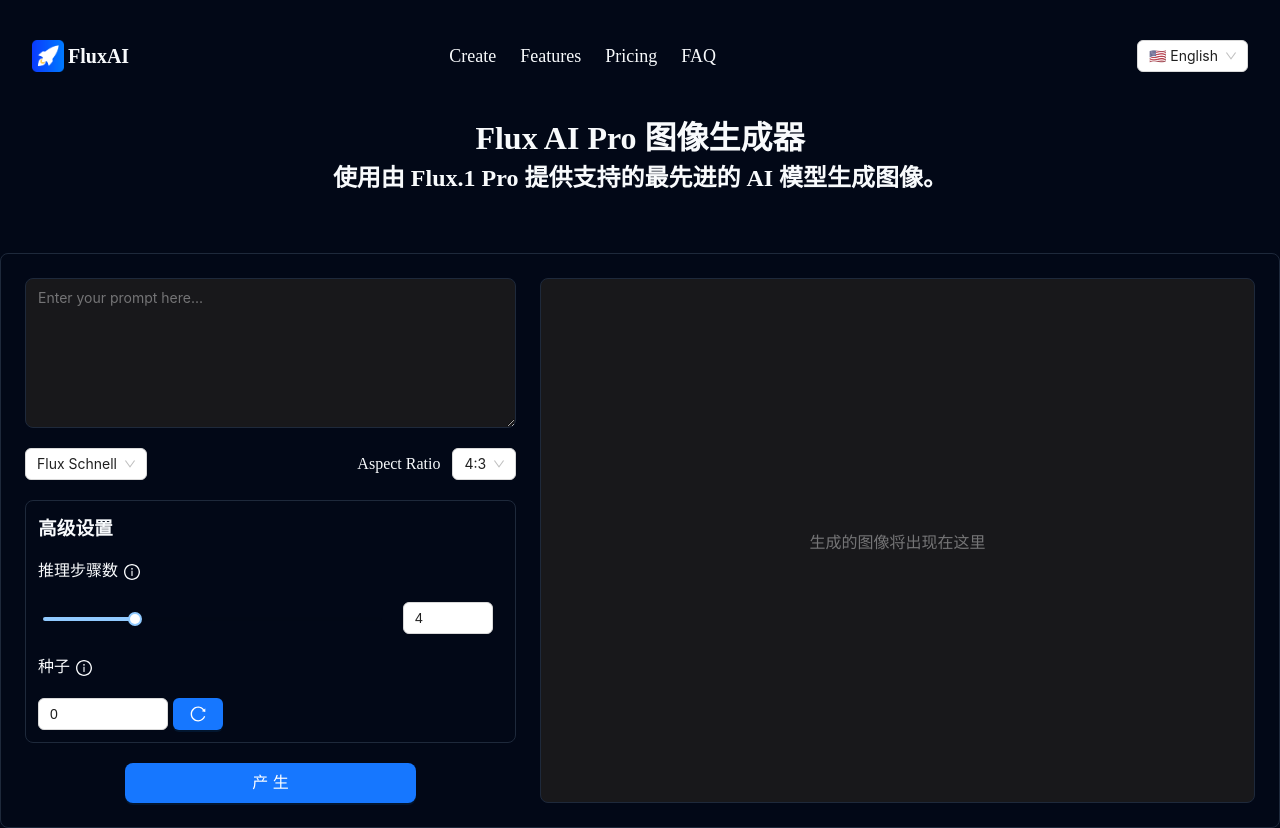
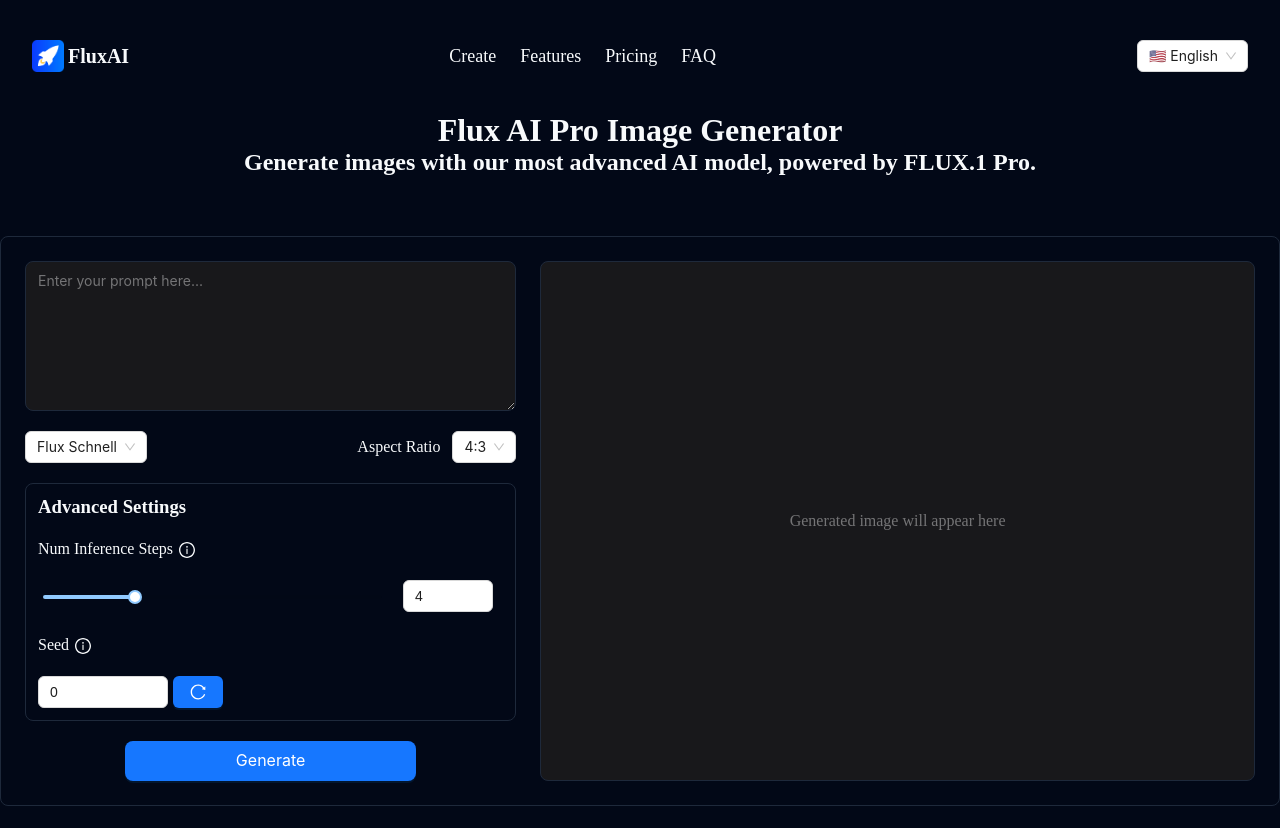
Before and after one commit to wanghaisheng/flux-blog-cover, a Nuxt app: page /Create in a window 1280 px wide. After the commit the page ends 806 px from the top, so only its background shows below. Built offline with nearby package versions, Linux system fonts and the light colour scheme.

Commit message:
create页翻译

```diff
--- a/i18n/en.js
+++ b/i18n/en.js
@@ -53,5 +53,18 @@
     Q2: 'What are the credit costs for the Flux.1 models?',
     Q3: 'Where can I view my generated artworks?',
     Q4: `How can I download the images I've generated?`
+  },
+  create: {
+    title1: 'Flux AI Pro Image Generator',
+    title2: 'Generate images with our most advanced AI model, powered by FLUX.1 Pro.',
+    tip: 'Generated image will appear here',
+    setting: 'Advanced Settings',
+    steps: 'Num Inference Steps',
+    seed: 'Seed',
+    seedTip: 'The same seed and the same prompt given to the same version of the model will output the same image every time. 0 is random seed. Default value: 0.',
+    generate: 'Generate',
+    ratio: 'Aspect Ratio',
+    setpTip1: 'The number of inference steps to perform. Default value: ',
+    setpTip2: '. Increase if the output is blurry.'
   }
 }
--- a/i18n/zh.js
+++ b/i18n/zh.js
@@ -50,5 +50,18 @@
     Q2: 'Flux.1 模型的信用成本是多少？',
     Q3: '我在哪里可以查看我生成的艺术作品？',
     Q4: '如何下载我生成的图像？'
+  },
+  create: {
+    title1: 'Flux AI Pro 图像生成器',
+    title2: '使用由 Flux.1 Pro 提供支持的最先进的 AI 模型生成图像。',
+    tip: '生成的图像将出现在这里',
+    setting: '高级设置',
+    steps: '推理步骤数',
+    seed: '种子',
+    seedTip: '为同一版本的模型提供相同的种子和相同的提示，每次都会输出相同的图像。 0 是随机种子。 默认值：0。',
+    generate: '产生',
+    ratio: '比例',
+    setpTip1: '要执行的推理步骤数。 默认值：',
+    setpTip2: '。 如果输出模糊则增加。'
   }
 }
--- a/pages/Create/index.vue
+++ b/pages/Create/index.vue
@@ -1,8 +1,8 @@
 <template>
   <div>
     <div class="t-c">
-      <h1>Flux AI Pro 图像生成器</h1>
-      <h2>使用由 Flux.1 Pro 提供支持的最先进的 AI 模型生成图像。</h2>
+      <h1>{{ $t('create.title1') }}</h1>
+      <h2>{{ $t('create.title2') }}</h2>
     </div>
     <div class="c-w mt60 b-r-8">
       <div class="c-left">
@@ -18,7 +18,7 @@
             <a-select-option value="Flux Pro">Flux Pro</a-select-option>
           </a-select>
           <div>
-            Aspect Ratio &nbsp;
+            {{ $t('create.ratio') }} &nbsp;
             <a-select
               :dropdownMatchSelectWidth="false"
               v-model:value="landscape"
@@ -32,12 +32,12 @@
           </div>
         </div>
         <div class="mt20 b-r-8 b-4" style="padding: 12px;">
-          <h3>高级设置</h3>
+          <h3>{{ $t('create.setting') }}</h3>
           <div class="d-c c-t">
-            <label>推理步骤数</label>
+            <label>{{ $t('create.steps') }}</label>
             <a-popover>
               <template #content>
-                要执行的推理步骤数。 默认值：{{defSteps}}。 如果输出模糊则增加。
+                {{ $t('create.setpTip1') }}{{defSteps}}{{ $t('create.setpTip2') }}
               </template>
               <InfoCircleOutlined />
             </a-popover>
@@ -51,10 +51,10 @@
             </a-col>
           </a-row>
           <div class="d-c c-t">
-            <label>种子</label>
+            <label>{{ $t('create.seed') }}</label>
             <a-popover>
               <template #content>
-                为同一版本的模型提供相同的种子和相同的提示，每次都会输出相同的图像。 0 是随机种子。 默认值：0。
+                {{ $t('create.seedTip') }}
               </template>
               <InfoCircleOutlined />
             </a-popover>
@@ -69,12 +69,14 @@
           </div>
         </div>
         <div class="mt20" style="width: 100%; padding: 0 100px;box-sizing: border-box;">
-          <a-button type="primary"  :loading="loading" block size="large" @click="onCreate">产生</a-button>
+          <a-button type="primary"  :loading="loading" block size="large" @click="onCreate">{{$t('create.generate')}}</a-button>
         </div>
       </div>
       <div class="c-right b-4 b-r-8">
         <a-image v-if="imageUrl" :src="imageUrl" width="100%" />
-        <label v-else>生成的图像将出现在这里</label>
+        <label v-else>
+          {{ $t('create.tip') }}
+        </label>
         <a-float-button
           v-if="imageUrl"
           class="down-btn"
```
